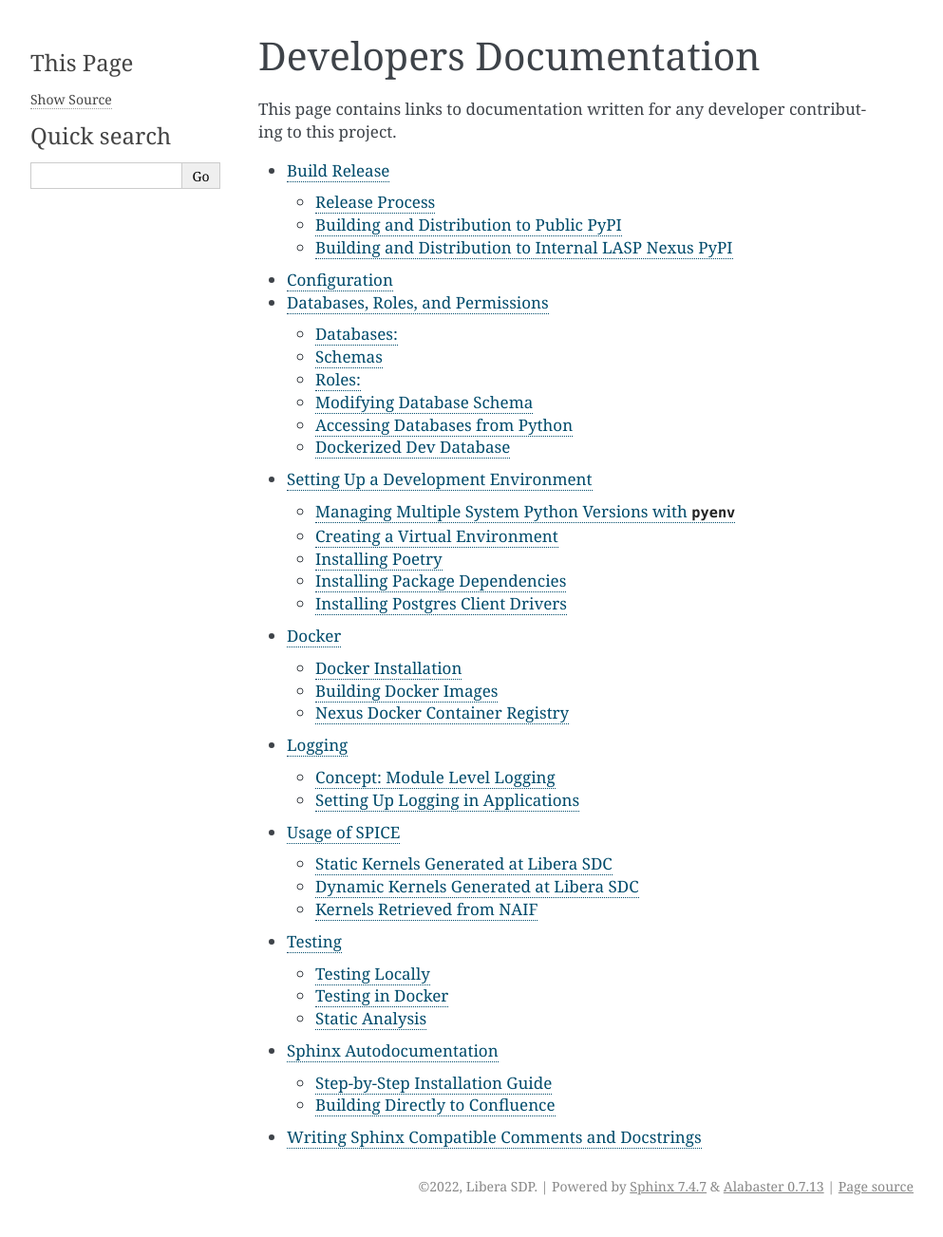
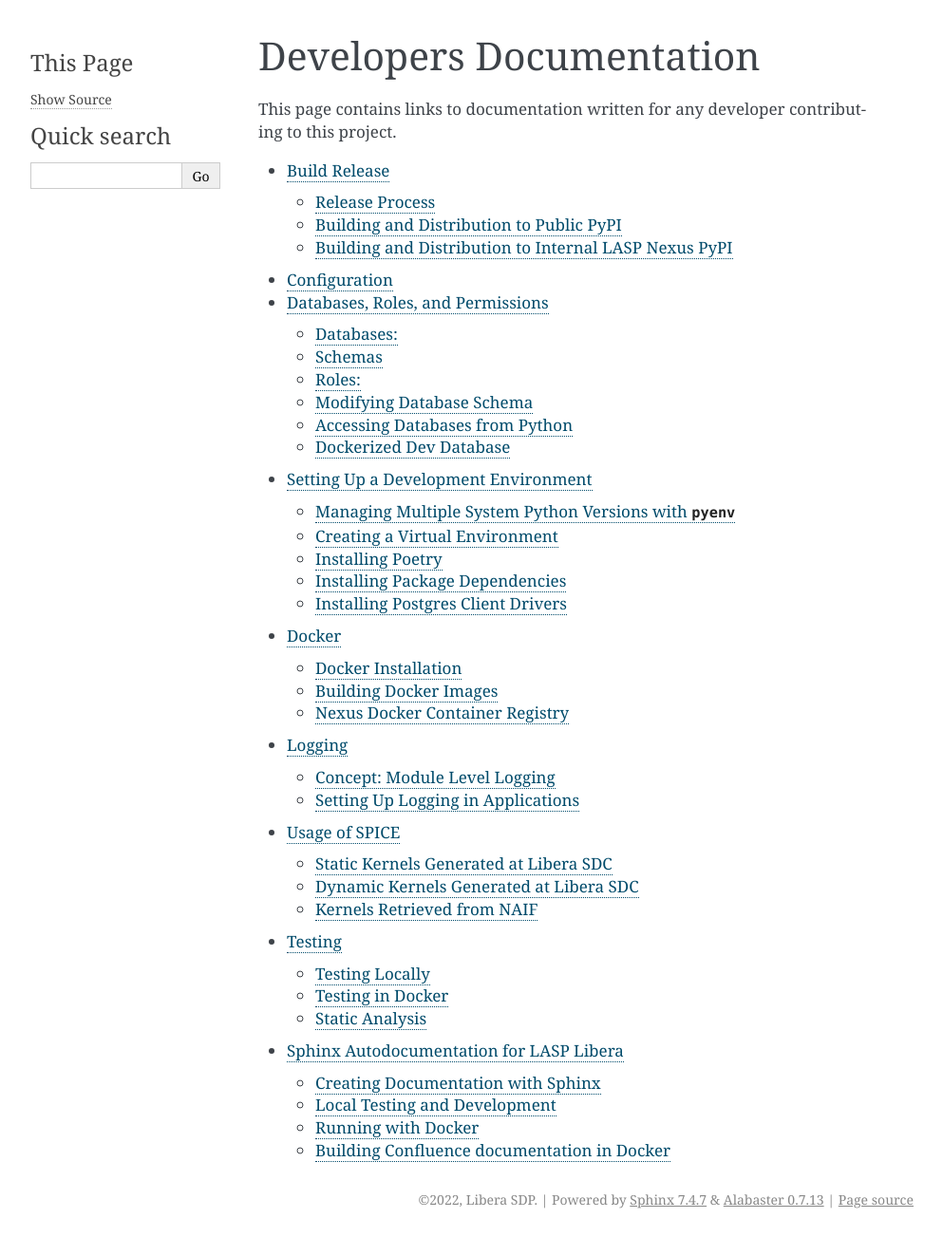
Before and after one commit to LASP-Libera/libera_utils, a Sphinx documentation site: the page built from doc/source/dev-docs.rst, in a window 1280 px wide. Shown: the whole page at 95% size, without its empty margins (148-1141 px from the left). Built offline with Sphinx 7.4.7, drawn with Linux system fonts in a browser that asks for light colours; pages that are not in the unit, such as notebooks, are missing from menus; some of the changed lines change nothing that is shown.

Commit message:
Finalizing the documentation for developers and the paths to match for local and docker deployments.
(+2 squashed commits)
Squashed commits:
[23f21ce] Path clean up in Dockerfile
[78be20b] Using corrected paths

````diff
--- a/doc/source/conf.py
+++ b/doc/source/conf.py
@@ -14,7 +14,7 @@
 import sys
 import pkg_resources
 
-sys.path.insert(0, os.path.abspath('../../../libera_utils'))
+sys.path.insert(0, os.path.abspath('../../libera_utils'))
 
 # -- Project information -----------------------------------------------------
 
@@ -55,7 +55,7 @@
 #confluence_publish_dryrun = True
 
 autoapi_type = "python"
-autoapi_dirs = ['../../../libera_utils']
+autoapi_dirs = ['../../libera_utils']
 
 source_suffix = {
     ".rst": "restructuredtext",
--- a/doc/source/developer-setup/sphinx.md
+++ b/doc/source/developer-setup/sphinx.md
@@ -1,29 +1,80 @@
-# Sphinx Autodocumentation
+# Sphinx Autodocumentation for LASP Libera
 
-## Step-by-Step Installation Guide
-This should all be done while in the virtual environment that is configured for this project.
-See documentation dev-environment-setup.md in the libera-sdp repository for poetry instructions.
+## Creating Documentation with Sphinx
+Sphinx documentation is a method of generating documentation from docstring comments throughout a
+codebase in combination with other custom pages separate from the generated documentation.
 
-1. Run `poetry update`
-   - This ensures that the poetry install is up-to-date
-2. Run `poetry install`
-   - This installs the packages defined in pyproject.toml extras as "docs" to install Sphinx and dependencies in the environment
-3. Navigate to the Sphinx document source folder `cd ./doc/source`
-4. Build the html files in the build folder `sphinx-build -b html . ../build`
+### Compatible Comments and Docstrings
+Docstrings in this project are expected in the [Numpy dosctring format](https://numpydoc.readthedocs.io/en/latest/format.html).
 
-## Building Directly to Confluence
-The confluence configuration is set in conf.py.
+### Adding developer documentation and other custom pages
+If you wish to add pages that are not part of the generation from the code and are instead in the developer
+documentation:
+- Create your files and add them to the project folder _doc/source/developer-setup_
 
-Change the `confluence_server_user` to your username.
-If you have built this documentation and looked it over already then comment out
-` confluence_publish_dryrun = True `
+If you wish to create files not part of the developer documentation, then create them and then edit
+the _doc/source/index.rst_ file and add the file you have just created to the toctree (table of contents
+tree)
 
-Next, following steps 1-3 in the Step-by-Step guide then run `make confluence` to publish to LASP Galaxy
-
-# Writing Sphinx Compatible Comments and Docstrings
-This project is configured to read and interpret both markdown *.md and reStructured Text *.rst documents.
-
+**Note**: This project is configured to read and interpret both markdown *.md and reStructured Text *.rst documents.
 The following are two basic guides to writing proper comments that will create well formatted outputs.
 
 * [reStructured Text](https://www.sphinx-doc.org/en/master/usage/restructuredtext/basics.html)
 * [Markdown](https://www.markdownguide.org/cheat-sheet/)
+
+
+## Local Testing and Development
+
+### Step-by-Step Installation Guide to build HTML Documentation
+This should all be done while in the virtual environment that is configured for this project.
+See documentation dev-environment-setup.md in the libera-sdp repository for poetry instructions.
+
+1. Run `poetry update --with docgen`
+   - This ensures that the poetry install is up-to-date
+2. Run `poetry install --with docgen`
+   - This installs the packages defined in pyproject.toml group as "docgen" to install Sphinx and dependencies in the environment
+3. Navigate to the Sphinx document source folder `cd ./doc`
+4. Build the html files in the build folder using the make command `make html`
+
+### Building Directly to Confluence
+This project is configured to use an Atlassian Personal Access Tokens (PAT) for authentication. To set up
+one of these, follow instructions [from Atlassian.](https://confluence.atlassian.com/enterprise/using-personal-access-tokens-1026032365.html)
+Once you have your PAT then you need to set an environment variable to be read during the make process.
+- `export CONFLUENCE_PUBLISH_TOKEN='your-pat-here'`
+
+If you have built this documentation as html and looked it over already, then you can uncomment the
+following line in _conf.py_ to check your confluence credentials.
+
+` confluence_publish_dryrun = True `
+
+To build the documentation (whether publishing to Confluence or testing the credentials) navigate to the
+_doc/source_ folder then run:
+
+`make confluence`
+
+**Note:** The general confluence configuration details are set in conf.py and a range of possibilities are
+available in the [Sphinx Confluence Builder documentation](https://sphinxcontrib-confluencebuilder.readthedocs.io/en/stable/contents/).
+
+## Running with Docker
+
+### Building html completely
+To build from scratch and ensure all css and additional files are overwritten, use the following commands.
+```
+docker-compose build  --no-cache docs-html
+docker-compose up docs-html
+```
+To investigate what files were generated use the docker copy function.
+
+`docker-compose cp docs-html:/opt/libera/doc/build/ ./local/path`
+
+### Updating html
+For small changes to the documentation that don't need significant formatting changes you can run:
+```
+docker-compose up docs-html
+```
+
+## Building Confluence documentation in Docker
+```
+docker-compose build --no-cache docs-confluence
+docker-compose run -e CONFLUENCE_PUBLISH_TOKEN="your-pat-here" docs-confluence
+```
````
Also changed, not shown: 1 other file.
